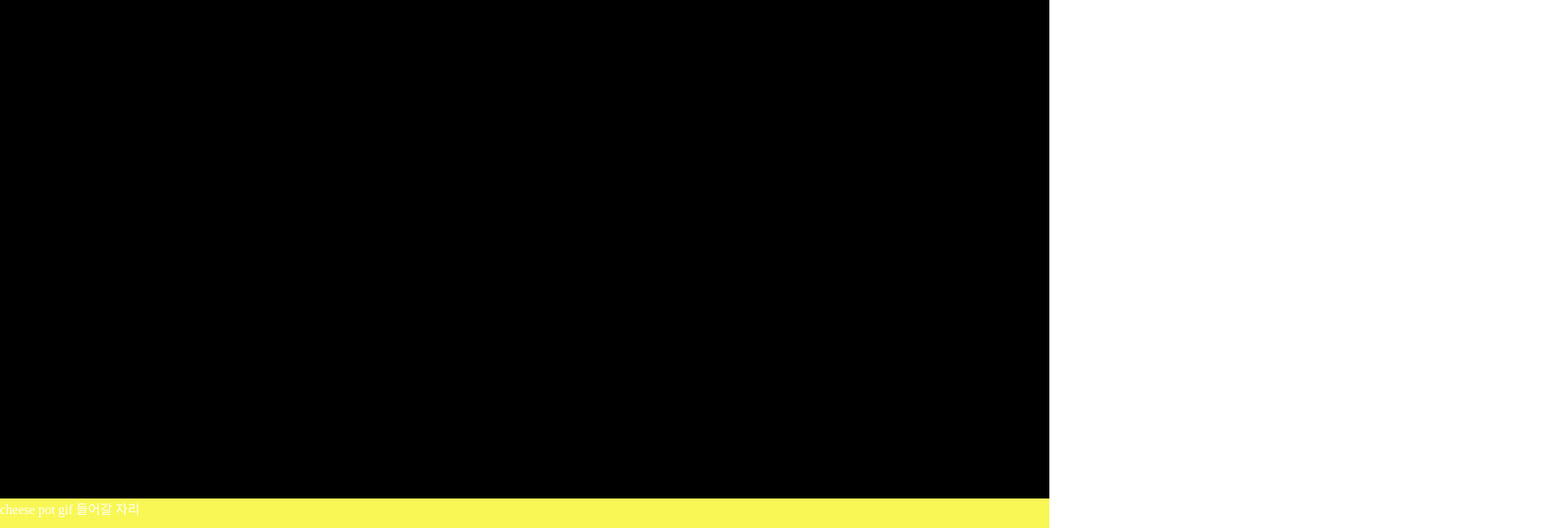
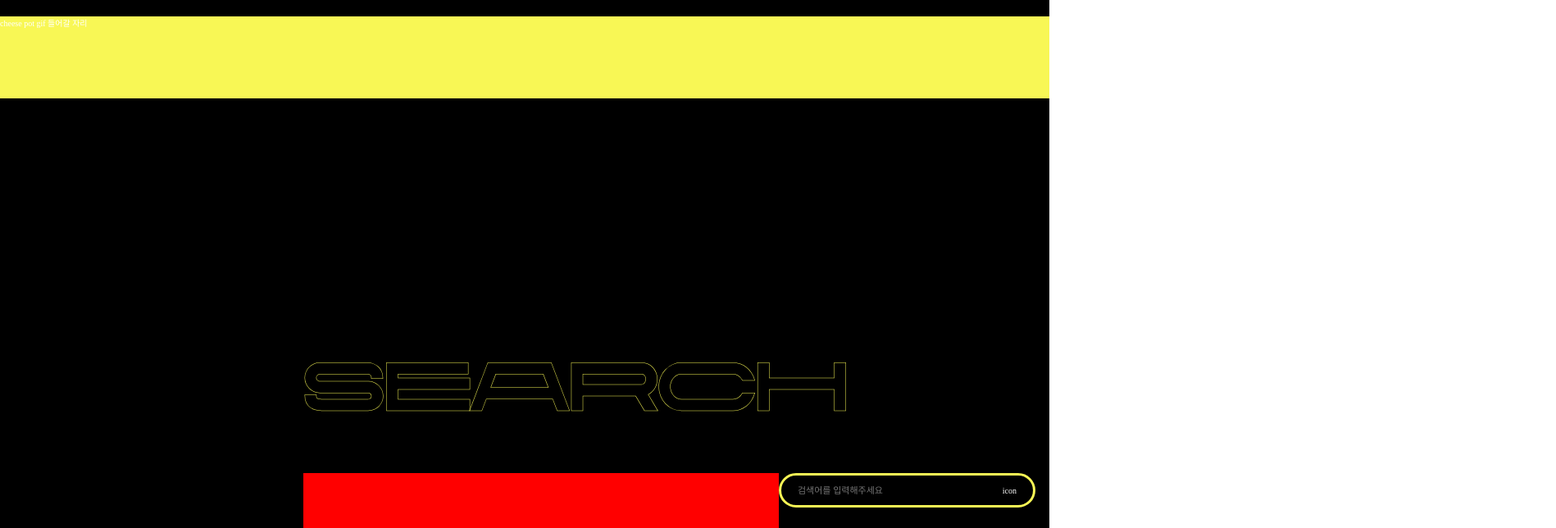
Before and after one commit to cheezePot/cheese-pot, a React (Create React App) app in the folder client/: page / in a window 1280 px wide. Shown: the part 960-1604 px from the top of the page at 82% size, 1898 px wide, since content can reach past the window. Built offline with nearby package versions, Linux system fonts and the light colour scheme; no server answers; a web font is replaced by a local one.

Commit message:
Design: rem-> 10px

```diff
--- a/client/src/App.css
+++ b/client/src/App.css
@@ -9,6 +9,11 @@
 *::-webkit-scrollbar {
   /*스크롤 없애기*/
   display: none;
+}
+
+html {
+  /* rem: 10px로 조절 */
+  font-size: 10px;
 }
 
 :root {
@@ -38,14 +43,14 @@
   /* title 스타일 */
   font-family: GravityPoints;
   color: var(--main-color);
-  font-size: 3rem;
+  font-size: 6rem;
   margin-top: 6rem;
 }
 
 .h1-border {
   /* 바깥테두리만 있는 title스타일 */
   font-family: GravityPoints;
-  font-size: 3.75rem;
+  font-size: 6rem;
   -webkit-text-stroke-width: 0.5px;
   -webkit-text-stroke-color: var(--main-color);
   padding-top: 300px;
```
